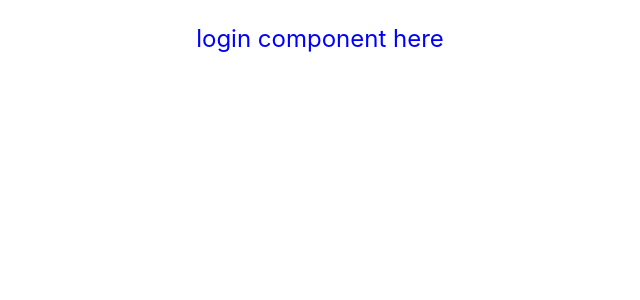
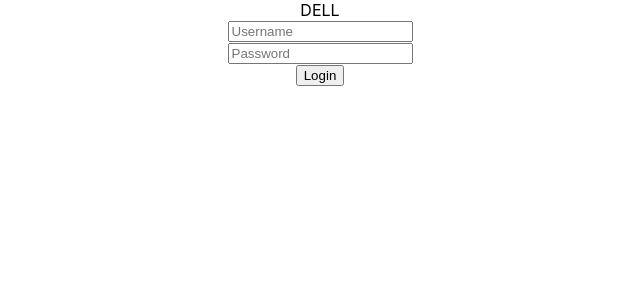
Before and after one commit to SariBenedict/DellProject, a React (Create React App) app: page /login in a window 1280 px wide. Shown: the top 300 px of the page, without its empty margins (320-960 px from the left). Built offline with nearby package versions, Linux system fonts and the light colour scheme.

Commit message:
create log-in page

```diff
--- a/package.json
+++ b/package.json
@@ -23,6 +23,8 @@
     "react-router-dom": "^6.3.0",
     "react-scripts": "5.0.1",
     "redux": "^4.2.0",
+    "semantic-ui-css": "^2.4.1",
+    "semantic-ui-react": "^2.1.3",
     "typescript": "^4.7.4",
     "web-vitals": "^2.1.4"
   },
--- a/src/App.tsx
+++ b/src/App.tsx
@@ -4,7 +4,6 @@
 import { Route, Routes } from 'react-router-dom';
 import Login from './pages/Login/Login';
 import Dashboard from './pages/Dashboard/Dashboard';
-
 
 function App() {
   return (
@@ -16,6 +15,7 @@
         <Route path="/login" element={<Login />} />
 
       </Routes>
+
     </div>
   );
 }
--- a/src/pages/Dashboard/Dashboard.tsx
+++ b/src/pages/Dashboard/Dashboard.tsx
@@ -1,20 +1,33 @@
+import axios, { AxiosError } from 'axios';
 import React, { useEffect } from 'react'
 import { useAppDispatch, useAppSelector } from '../../hooks/reduxHooks';
 import { getAllScanners } from '../../redux/thunks/scannersThunks';
 import useStyles from './Dashboard.styles'
 
 const Dashboard:React.FC = () => {
+const f=async()=>{
+  try{
+    const songs = await axios.get('http://localhost:8080/songs/byArtist');
+    console.log(songs);
+  }
+  catch(error){
+    console.log(error);
+  }
+
+}
+
   const classes=useStyles();
   const dispatch = useAppDispatch();
   const scanners: any[] = useAppSelector(state => state.scannersReducer.scanners);
   useEffect(() => {
     //once you have a backend url in the env you can call this action
-    //dispatch(getAllScanners());
+  //dispatch(getAllScanners());
 
   }, []);
   return (
     <>
       <p className={classes.P} >Dashboard component here</p>
+      <button onClick={()=>{f()}}>click</button>
     </>
   )
 }
--- a/src/pages/Login/Login.tsx
+++ b/src/pages/Login/Login.tsx
@@ -1,12 +1,46 @@
-import React from 'react'
+import axios from 'axios';
+import React, { useState } from 'react'
+import { useNavigate } from 'react-router-dom';
 import useStyles from './Login.styles';
-
+import { LogIn } from './Model';
 const Login:React.FC = () => {
     const classes=useStyles();
+    const navigate = useNavigate();
+  const [logIn, setLogIn] = useState<LogIn>({ name: " ", password: " " })
+    const handleSubmit = async () => {
+
+      try {
+        const response = await ((axios({ url: `http://localhost:8080`, method: 'POST', data: logIn })))
+        localStorage.setItem("uuid", response.data);
+        navigate("/");
+      }
+      catch (error) {
+
+        //404-not found
+        //405-5 tries
+      }
+
+
+    }
   return (
-     <>
-      <p className={classes.P}>login component here</p>
-    </>
+    <div className="wrapper">
+    <div className="logo">
+    </div>
+    <div className="text-center mt-4 name" >
+      DELL
+      </div>
+    <form className="p-3 mt-3" onSubmit={handleSubmit}>
+      <div className="form-field d-flex align-items-center">
+        <span className="far fa-user"></span>
+        <input type="text" name="userName" id="userName" placeholder="Username" onChange={(e) => setLogIn({ ...logIn, name: e.target.value })} />
+      </div>
+      <div className="form-field d-flex align-items-center">
+        <span className="fas fa-key"></span>
+        <input type="password" name="password" id="pwd" placeholder="Password" onChange={(e) => setLogIn({ ...logIn, password: e.target.value })} />
+      </div>
+      <button className="btn mt-3" type="submit" >Login</button>
+    </form>
+  </div>
   )
 }
 
--- /dev/null
+++ b/src/pages/Login/Model.ts
@@ -0,0 +1,4 @@
+export interface LogIn{
+    name:string;
+    password:string
+}
--- a/src/redux/store.ts
+++ b/src/redux/store.ts
@@ -1,5 +1,6 @@
 import { configureStore } from '@reduxjs/toolkit'
 import scannersReducer from './slices/scannersSlice'
+
 
 export const store = configureStore({
   reducer: {
@@ -20,6 +21,7 @@
   },
 })
 
+
 // Infer the `RootState` and `AppDispatch` types from the store itself
 export type RootState = ReturnType<typeof store.getState>
 // Inferred type: {posts: PostsState, comments: CommentsState, users: UsersState}
```
Also changed, not shown: src/redux/thunks/scannersThunks.ts (line endings or trailing spaces), 1 other file (tests, documents, lock files or other folders).
